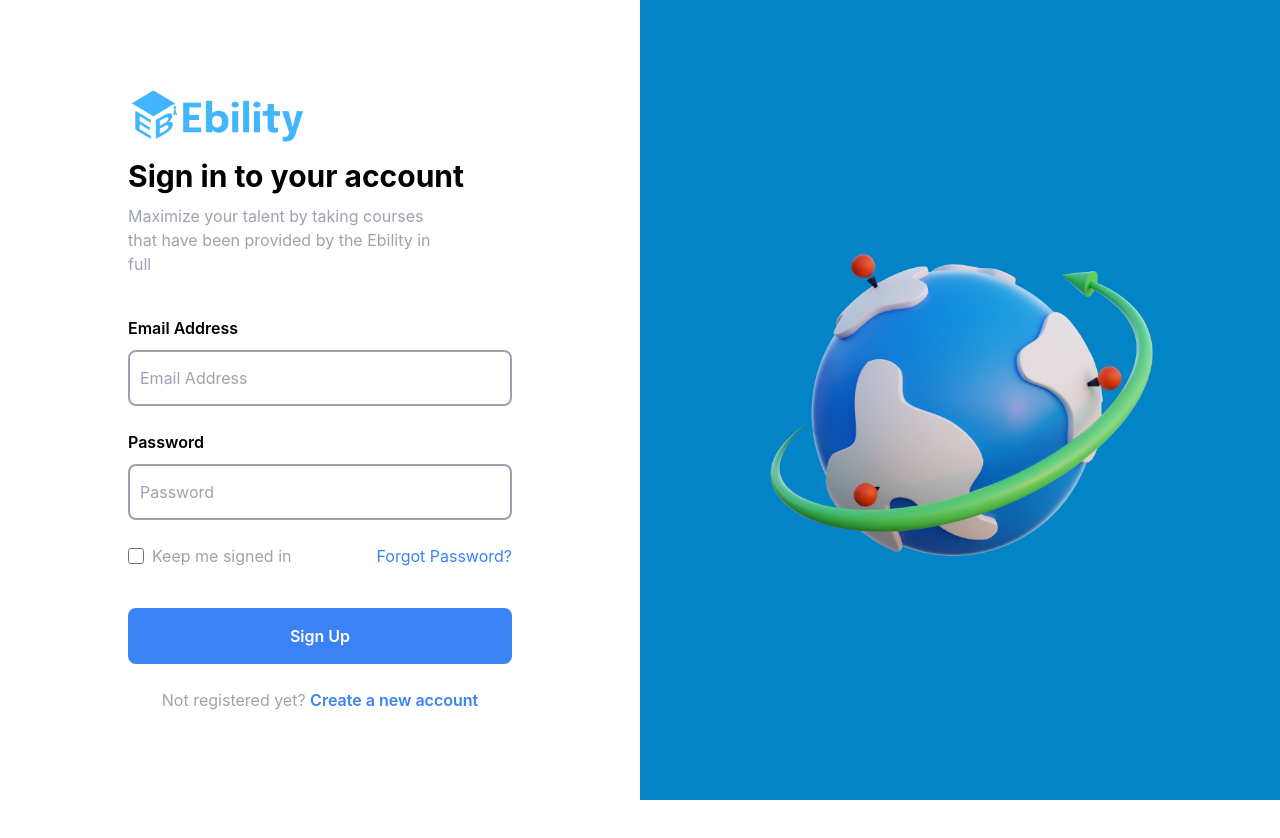
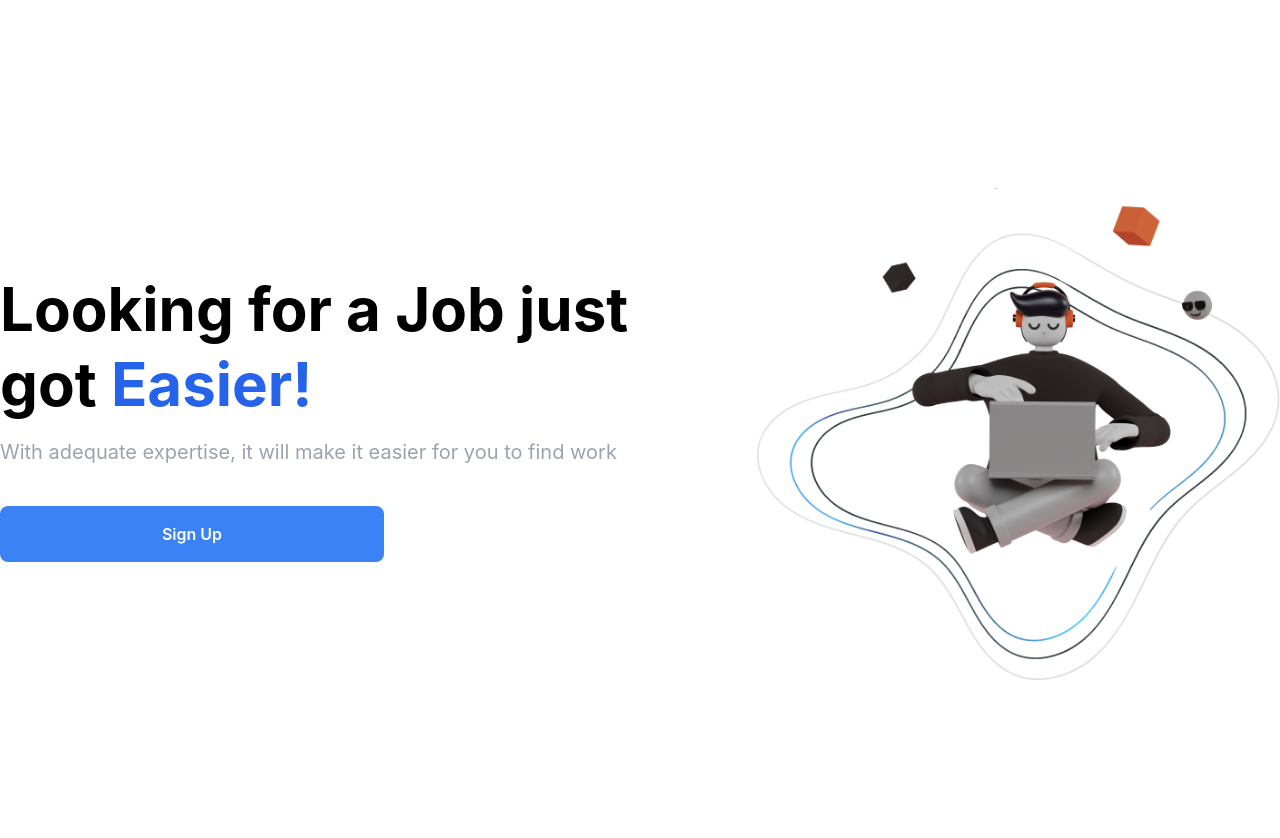
Before and after one commit to IrsyadRA/capsproject_feem7, a React (Create React App) app: page / in a window 1280 px wide. Shown: the top 838 px of the page. Before the commit the page ends 800 px from the top, so only its background shows below. Built offline with nearby package versions, Linux system fonts and the light colour scheme.

Commit message:
Adding Intro Section

```diff
--- a/src/App.js
+++ b/src/App.js
@@ -1,10 +1,13 @@
-import logo from './logo.svg';
+// import logo from './logo.svg';
 import './App.css';
-import LoginPage from './page/login';
+// import LoginPage from './page/login';
+import JobVacancyPage from './page/jobVacancy';
+
 function App() {
   return (
     <div className="App">
-      <LoginPage/>
+      {/* <LoginPage/> */}
+      <JobVacancyPage/>
     </div>
   );
 }
--- a/src/page/jobVacancy.js
+++ b/src/page/jobVacancy.js
@@ -0,0 +1,26 @@
+import Button from "../components/Button";
+
+const JobVacancyPage = () => {
+
+    return (
+        <div className="max-w-screen ">
+            <div className="max-w-[1280px] mx-auto py-20">
+                <div className="grid grid-flow-col grid-cols-12 gap-12 py-20">
+                    <div className="flex flex-col items-start text-left py-20 my-8 col-span-8">
+                        <h1 className="text-6xl text-black font-bold leading-tight">Looking for a Job just got <span className="text-blue-600">Easier!</span></h1>
+                        <p className="text-xl text-gray-400 mt-4 font-medium-1">With adequate expertise, it will make it easier for you to find work</p>
+                        <Button
+                        btnName="Sign Up"
+                        style="mt-10 mb-6 w-96 h-14 rounded-lg bg-blue-500 text-white font-semibold"
+                        />
+                    </div>
+                    <div className="hidden sm:block col-span-8 col-start-9">
+                        <img className="w-full" src="./icon/icon_job_vacancy.png" alt="/" />
+                    </div>
+                </div>
+            </div>
+        </div>
+    )
+}
+
+export default JobVacancyPage;
```
Also changed, not shown: public/icon/icon_job_vacancy.png (added), 1 other file (tests, documents, lock files or other folders).
